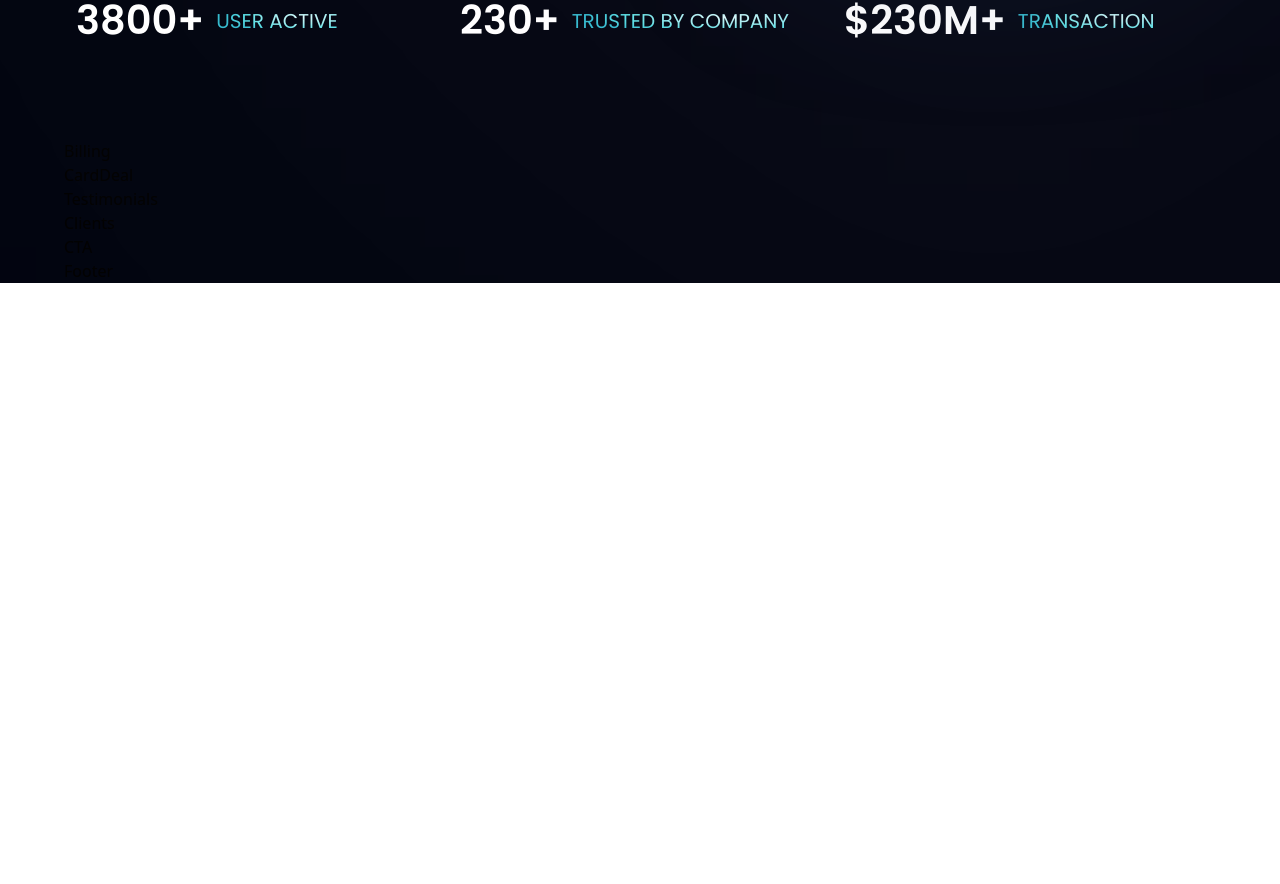
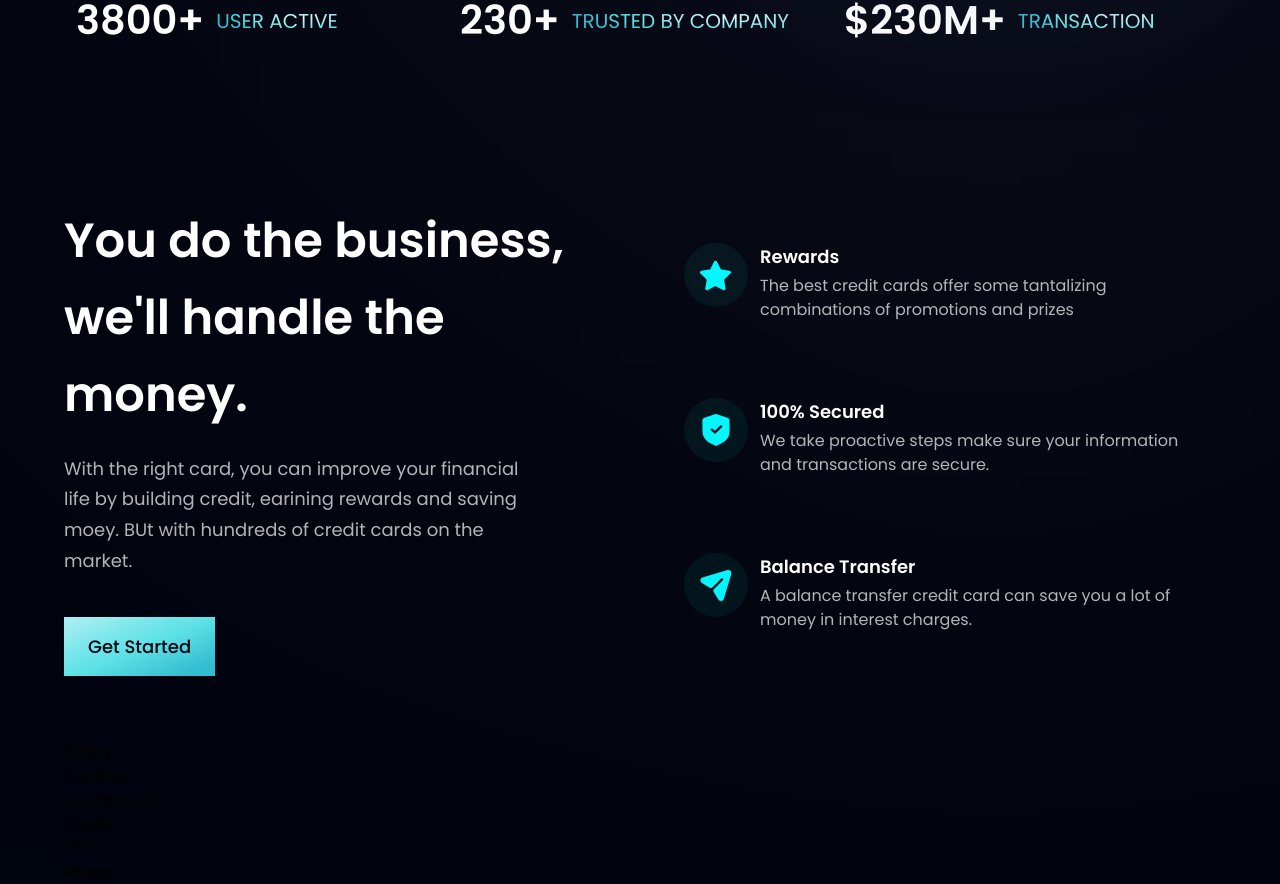
Before and after one commit to Og-Miles/Hoobank, a React (Vite) app in the folder Hoobank/: page / in a window 1280 px wide. Shown: the part 806-1690 px from the top of the page. Before the commit the page ends 1089 px from the top, so only its background shows below. Built offline with nearby package versions, Linux system fonts and the light colour scheme.

Commit message:
Business Section

```diff
--- a/Hoobank/src/components/Business.jsx
+++ b/Hoobank/src/components/Business.jsx
@@ -1,12 +1,41 @@
 import { features } from "../constants"
 import styles, {layout} from "../style"
-import button from './Button'
+import Button from './Button'
+
+
+const FeatureCard = ({icon, title, content, index}) => (
+    <div className={`flex flex-row p-6 rounded-[20px] ${index !== features.length -  1 ? 'mb-6' : 'mb-0'} feature-card`}>
+      <div className={`w-[64px] h-[64px] rounded-full ${styles.flexCenter} bg-dimBlue`}>
+        <img src={icon} alt="icon" className="w-[50%] h-[50%] object-contain" />
+      </div>
+
+      <div className="flex-1 flex flex-col ml-3">
+        <h4 className="font-poppins font-semibold text-white text-[18px] laeding-[23px] mb-1 ">
+          {title}
+        </h4>
+        <p className="font-poppins font-normal text-dimWhite text-[16px] laeding-[24px] mb-1 ">
+          {content}
+        </p>
+      </div>
+    </div>
+)
 
 const Business = () => {
   return (
-    <div>
+    <section id="features" className={layout.section}>
+        <div className={layout.sectionInfo}>
+          <h2 className={styles.heading2}>You do the business, <br className="sm:block hidden"/> we'll handle the money.</h2>
+          <p className={`${styles.paragraph} max-w-[470px] mt-5`}>With the right card, you can improve your financial life by building credit, earining rewards and saving moey. BUt with hundreds of credit cards on the market.</p>
+          <Button styles='mt-10'/>
 
-    </div>
+        </div>
+
+        <div className={`${layout.sectionImg} flex-col`}>
+          {features.map ((feature, index) => (
+            <FeatureCard key={feature.id} {...feature} index={index}  />
+          ))}
+        </div>
+    </section >
   )
 }
 
--- a/Hoobank/src/components/Button.jsx
+++ b/Hoobank/src/components/Button.jsx
@@ -1,8 +1,10 @@
 import React from 'react'
 
-const Button = () => {
+const Button = ({styles}) => {
   return (
-    <div>Button</div>
+    <button type='button' className={`py-4 px-6 bg-blue-gradient font-poppins font-medium text-[18px] text-primary outline-none ${styles} `}>
+        Get Started
+    </button>
   )
 }
 
```
